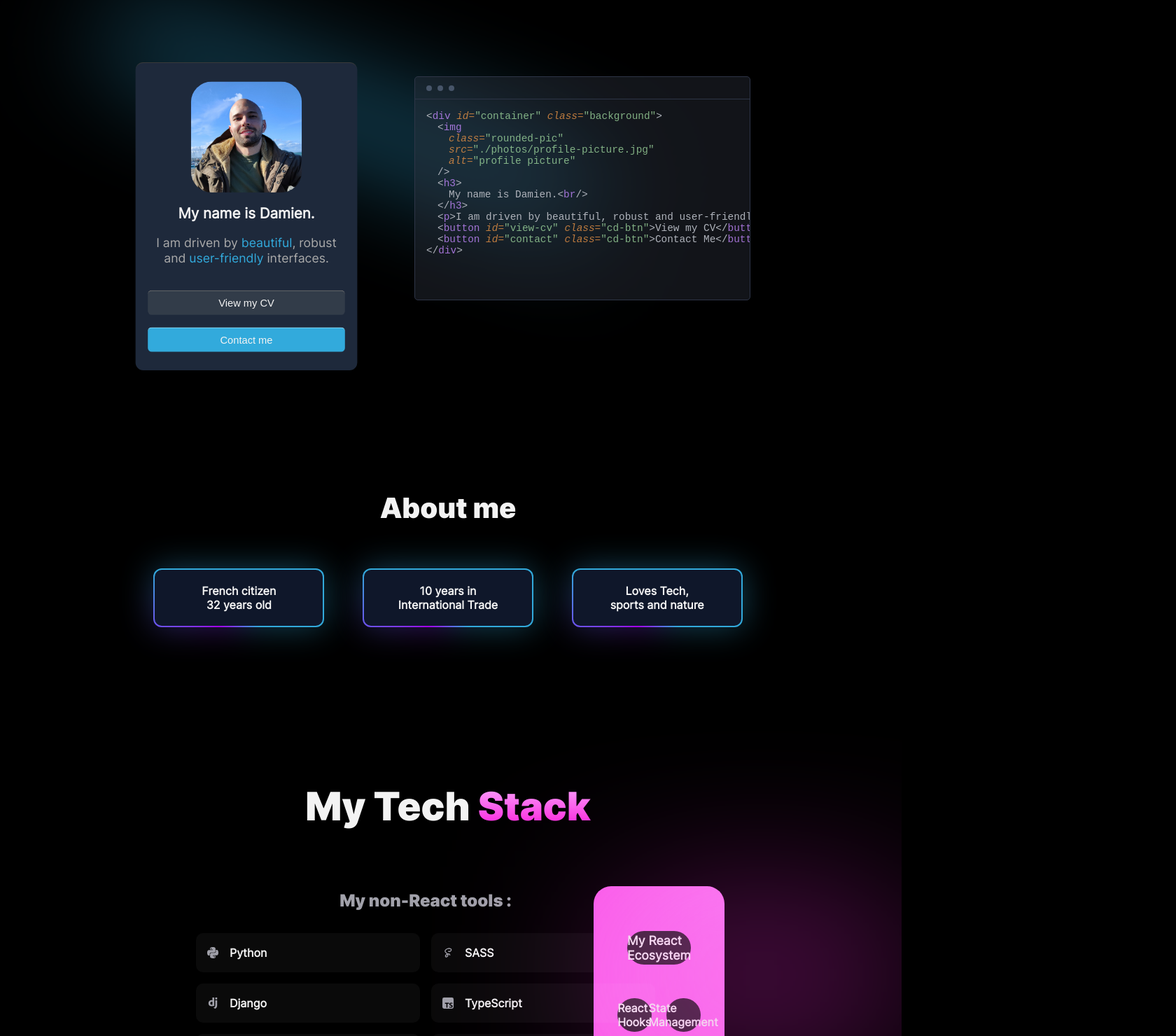
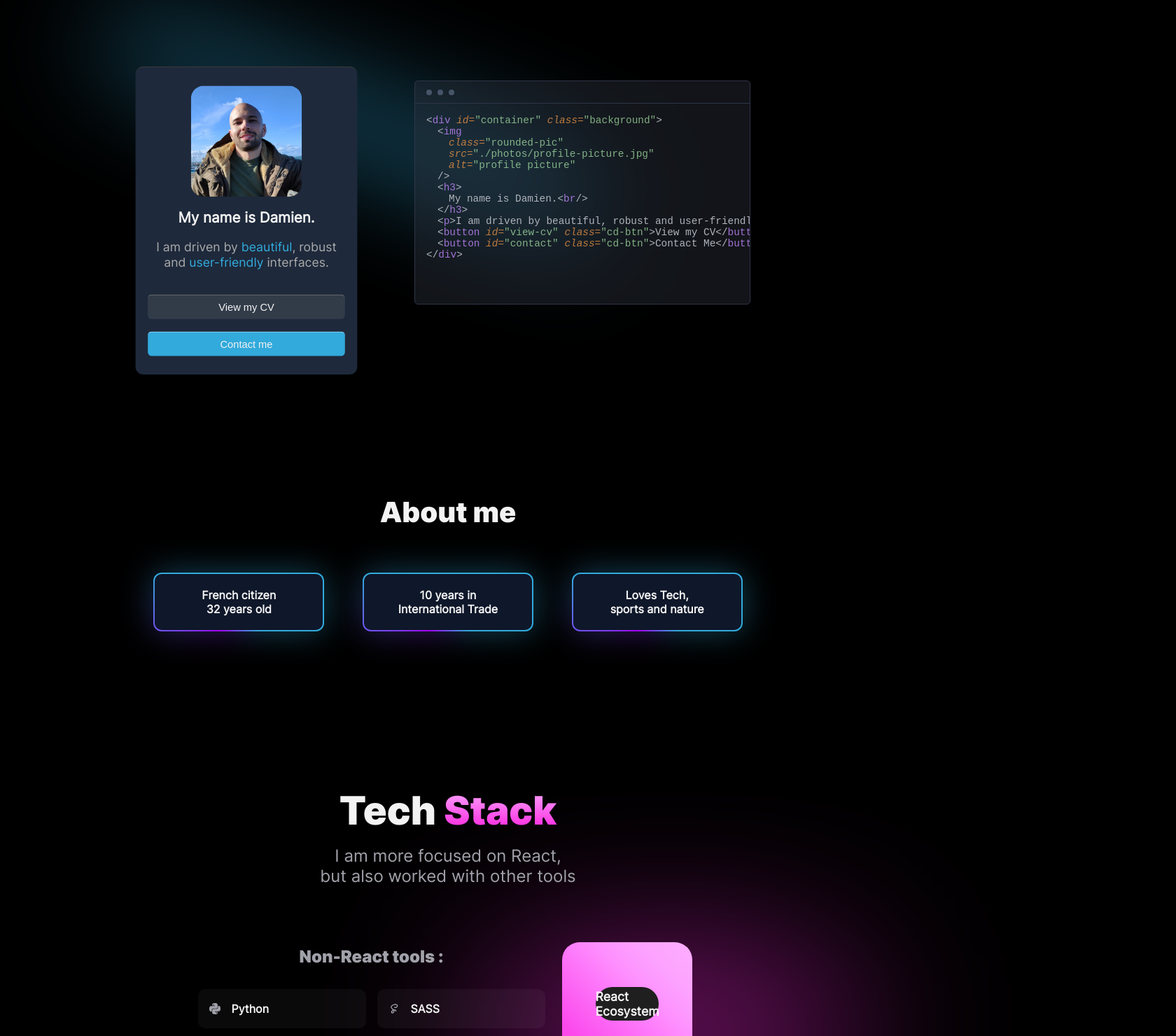
Before and after one commit to fromagetriste/portfolio, a React (Vite) app: page / in a window 1280 px wide. Shown: the part 320-1800 px from the top of the page at 70% size, 1680 px wide, since content can reach past the window. Built offline with nearby package versions, Linux system fonts and the light colour scheme.

Commit message:
started the MyProject component

```diff
--- a/src/App.jsx
+++ b/src/App.jsx
@@ -1,5 +1,6 @@
 import AboutMe from "./components/AboutMe";
 import HeroSection from "./components/HeroSection";
+import MyProjects from "./components/MyProjects";
 import MyStack from "./components/MyStack";
 import Navbar from "./components/Navbar";
 import Title from "./components/Title";
@@ -14,6 +15,7 @@ function App() {
       <HeroSection />
       <AboutMe />
       <MyStack />
+      <MyProjects />
     </>
   );
 }
--- a/src/components/HeroSection.jsx
+++ b/src/components/HeroSection.jsx
@@ -2,6 +2,7 @@ import React, { useEffect, useState } from "react";
 
 const HeroSection = () => {
   const [displayClasses, setDisplayClasses] = useState({
+    aaa: "",
     background: "",
     "user-friendly": "",
     "rounded-pic": "",
@@ -170,7 +171,6 @@ const HeroSection = () => {
         </div>
       </main>
     </div>
-
   );
 };
 
--- /dev/null
+++ b/src/components/MyProjects.jsx
@@ -0,0 +1,60 @@
+import React, { useState } from "react";
+
+const MyProjects = () => {
+  const [selectedValue, setSelectedValue] = useState("");
+
+  const handleRadioChange = () => {
+    console.log("handleRadioChange has been clicked");
+  };
+
+  return (
+    <section className="container-for-margins">
+      <div className="title">
+        My <span id="projects-gradient">Projects</span>
+      </div>
+      <div className="sub-title">Here are my 4 highlighted projects</div>
+      <div className="my-projects-container">
+        <div className="left">
+          <div className="buttons-container">
+            <input
+              type="radio"
+              id="option1"
+              value="option1"
+              checked={"to be filled"}
+              onChange={() => handleRadioChange("option1")}
+            />
+            <label htmlFor="option1">Button 1 </label>
+            <input
+              type="radio"
+              id="option2"
+              value="option2"
+              checked={"to be filled"}
+              onChange={() => handleRadioChange("option2")}
+            />
+            <label htmlFor="option1">Button 2 </label>
+            <input
+              type="radio"
+              id="option3"
+              value="option3"
+              checked={"to be filled"}
+              onChange={() => handleRadioChange("option3")}
+            />
+            <label htmlFor="option1">Button 3 </label>
+            <input
+              type="radio"
+              id="option4"
+              value="option4"
+              checked={"to be filled"}
+              onChange={() => handleRadioChange("option4")}
+            />
+            <label htmlFor="option1">Button 4 </label>
+          </div>
+          <div className="description">description</div>
+        </div>
+        <div className="right"></div>
+      </div>
+    </section>
+  );
+};
+
+export default MyProjects;
--- a/src/components/MyStack.jsx
+++ b/src/components/MyStack.jsx
@@ -4,11 +4,14 @@ const MyStack = () => {
   return (
     <section className="section-container">
       <div className="title">
-          My Tech <span id="Stack-Gradient">Stack</span>
+        Tech <span id="Stack-Gradient">Stack</span>
+      </div>
+      <div className="sub-title">
+        I am more focused on React, <br /> but also worked with other tools
       </div>
       <div className="flex-container">
         <div className="left">
-            <div className="title">My non-React tools :</div>
+          <div className="title">Non-React tools :</div>
           <div className="items">
             <div className="left-items">
               <div className="glass python">
@@ -65,8 +68,8 @@ const MyStack = () => {
           </div>
         </div>
 
-          <div className="right">
-            <div className="react-banner">My React Ecosystem</div>
+        <div className="right" id="react-background">
+          <div className="react-banner">React Ecosystem</div>
           <div className="elements-container">
             <div className="element first">React Hooks</div>
             <div className="element second">State Management</div>
--- a/src/styles/_settings.scss
+++ b/src/styles/_settings.scss
@@ -29,6 +29,16 @@ $terminal-background: #2f354362;
 
 @mixin pink-gradient-properties {
   background: linear-gradient(0deg, #fa28de 10%, #fcadff 100%);
+  background-size: 100%;
+  -webkit-background-clip: text;
+  -moz-background-clip: text;
+  background-clip: text;
+  -webkit-text-fill-color: transparent;
+  -moz-text-fill-color: transparent;
+}
+
+@mixin green-gradient-properties {
+  background: linear-gradient(0deg, #28fa2f 10%, #adffad 100%);
   background-size: 100%;
   -webkit-background-clip: text;
   -moz-background-clip: text;
--- a/src/styles/index.scss
+++ b/src/styles/index.scss
@@ -8,3 +8,4 @@
 @import "./styles_components/aboutme";
 @import "./styles_components/aboutcard";
 @import "./styles_components/mystack";
+@import "./styles_components/myprojects";
--- a/src/styles/styles_components/_herosection.scss
+++ b/src/styles/styles_components/_herosection.scss
@@ -1,7 +1,3 @@
-.background {
-  // height: 100vh;
-  // background-image: url("/public/photos/hero-background.svg");
-}
 
 .hero-container {
   display: flex;
--- /dev/null
+++ b/src/styles/styles_components/_myprojects.scss
@@ -0,0 +1,46 @@
+.container-for-margins {
+  margin: 10rem 5rem 0 5rem;
+  //   to be removed
+  margin-bottom: 50rem;
+  .title {
+    text-align: center;
+    font-family: $font-2;
+    font-size: 3.5rem;
+  }
+  .sub-title {
+    color: $grey;
+    font-size: 1.5rem;
+    margin-bottom: 2rem;
+    margin-top: 1rem;
+    text-align: center;
+  }
+  .my-projects-container {
+    display: flex;
+    justify-content: center;
+    // to be adjusted :
+    height: 100rem;
+    width: 100rem;
+    gap: 1rem;
+    .left {
+      height: 50rem;
+      width: 30rem;
+      .buttons-container {
+        height: 10rem;
+        border: solid 1px grey;
+      }
+      .description {
+        height: 20rem;
+        border: solid 1px chocolate;
+      }
+    }
+    .right {
+      height: 30rem;
+      width: 30rem;
+      border: solid 1px cyan;
+    }
+  }
+}
+
+#projects-gradient {
+  @include green-gradient-properties;
+}
--- a/src/styles/styles_components/_mystack.scss
+++ b/src/styles/styles_components/_mystack.scss
@@ -6,25 +6,48 @@
     font-family: $font-2;
     font-size: 3.5rem;
   }
+  .sub-title {
+    color: $grey;
+    font-size: 1.5rem;
+    margin-bottom: 2rem;
+    text-align: center;
+    margin-top: 1rem;
+  }
   .flex-container {
     display: flex;
     align-items: center;
-    justify-content: space-around;
+    justify-content: center;
+    gap: 2rem;
     margin-top: 5rem;
-    // to be removed :
-    margin-bottom: 20rem;
     margin-left: 20rem;
     margin-right: 20rem;
 
     .right {
       width: 35rem;
       aspect-ratio: 16/9;
-      background-image: url("/public/photos/stack/pink-background.svg");
       border-radius: 25px;
       font-weight: 900;
+      background-image: linear-gradient(
+        225deg,
+        hsl(298deg 100% 84%) 0%,
+        hsl(299deg 99% 82%) 16%,
+        hsl(299deg 99% 80%) 24%,
+        hsl(300deg 98% 78%) 30%,
+        hsl(301deg 98% 76%) 35%,
+        hsl(301deg 97% 74%) 40%,
+        hsl(302deg 97% 72%) 45%,
+        hsl(303deg 97% 70%) 50%,
+        hsl(304deg 96% 68%) 55%,
+        hsl(304deg 96% 66%) 60%,
+        hsl(305deg 96% 64%) 65%,
+        hsl(306deg 96% 63%) 70%,
+        hsl(307deg 96% 61%) 76%,
+        hsl(307deg 96% 59%) 84%,
+        hsl(308deg 95% 57%) 100%
+      );
 
       .react-banner {
-        background-color: rgba(31, 31, 31, 0.892);
+        background-color: rgba(31, 31, 31);
         margin: 4rem 3rem 3rem 3rem;
         border-radius: 50px;
         height: 3rem;
@@ -42,7 +65,7 @@
         margin: 0 2rem;
       }
       .element {
-        background-color: rgba(31, 31, 31, 0.892);
+        background-color: rgb(31, 31, 31);
         border-radius: 50px;
         height: 3rem;
         width: 40%;
@@ -77,7 +100,7 @@
       }
       .glass {
         background-color: rgba(255, 255, 255, 0.038);
-        width: 20rem;
+        width: 15rem;
         height: 3.5rem;
         display: flex;
         align-items: center;
@@ -102,12 +125,12 @@
 #typescript-shadow::before {
   content: "";
   position: absolute;
-  transform: translate(16rem, -2.5rem) rotate(0deg);
-  width: 25rem;
-  height: 5rem;
+  transform: translate(10rem, -2.5rem) rotate(0deg);
+  width: 30rem;
+  height: 7rem;
   background: radial-gradient(50% 20% at 100% 100%, #fa28de 100%, #fa28de 100%);
   filter: blur(130px);
-  z-index: 0;
+  z-index: -1;
 }
 
 #Stack-Gradient {
--- a/src/styles/styles_components/_title.scss
+++ b/src/styles/styles_components/_title.scss
@@ -10,8 +10,12 @@
     font-weight: 1200;
     font-size: 3.5rem;
   }
+
   .second-title {
-    color: rgb(170, 170, 170);
+    color: $grey;
+    font-size: 1.5rem;
+    margin-bottom: 2rem;
+    text-align: center;
     margin-top: 1rem;
   }
 }
```
Lines whose indentation alone changed are shown as unchanged.
